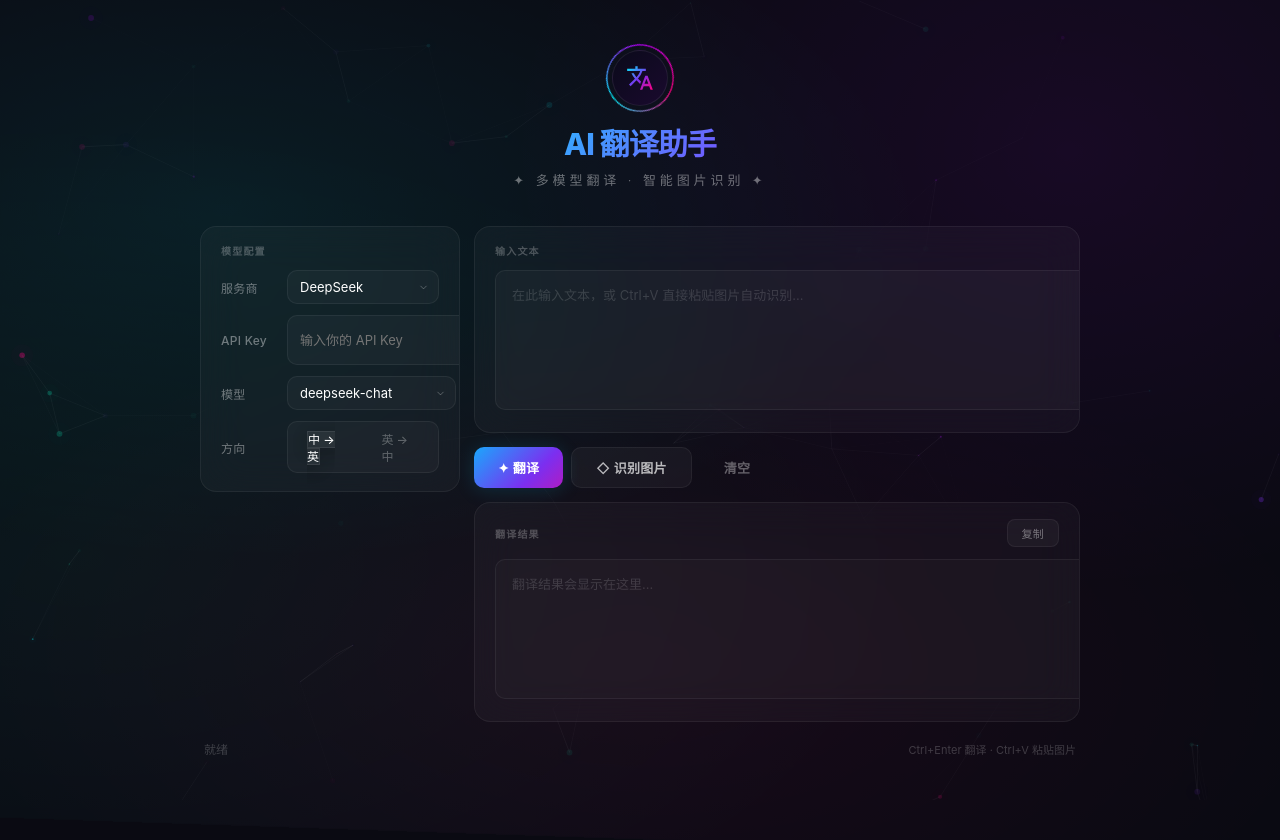
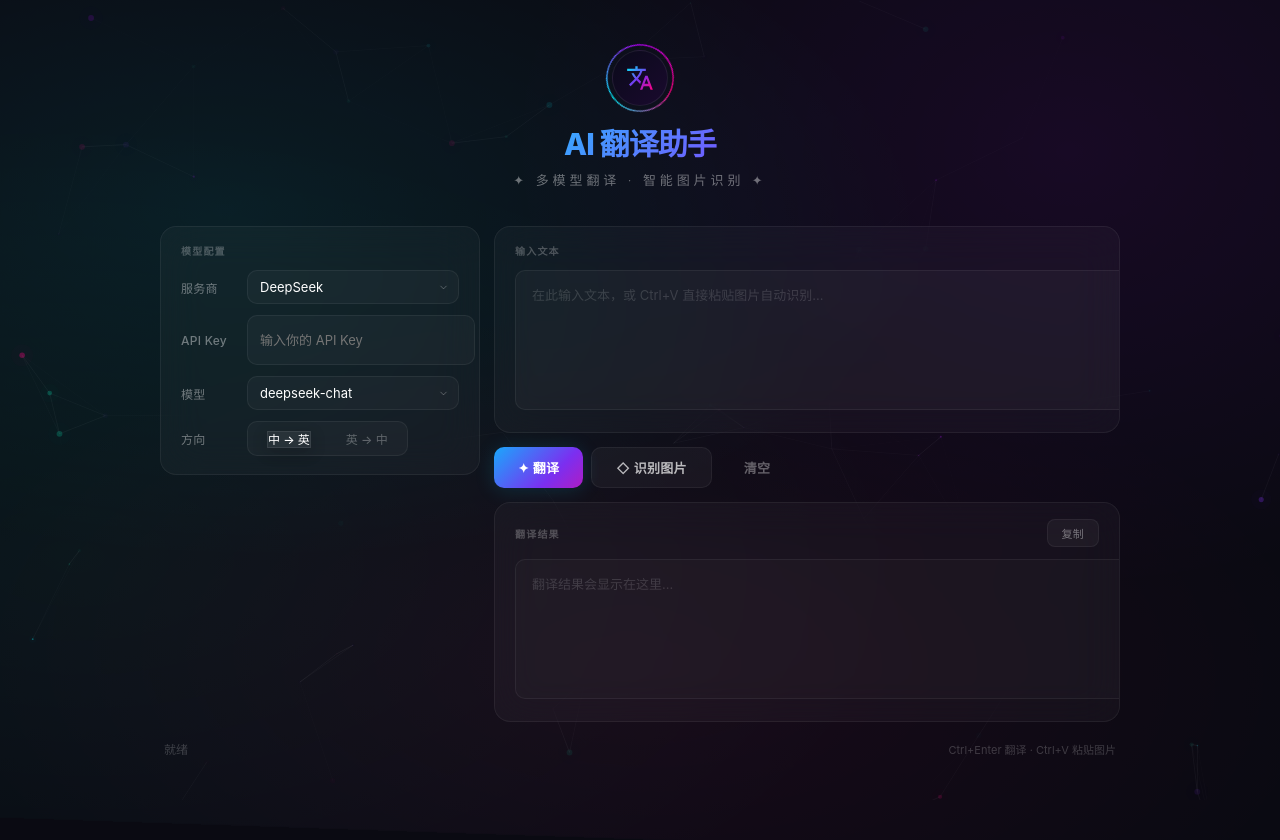
Before and after one commit to myuey/Translate-tool, a Flask app: page / in a window 1280 px wide. Run offline with Flask 3, Linux system fonts and the light colour scheme.

Commit message:
style: 加宽左侧配置栏（260px→320px）和整体容器（880px→960px）
解决模型配置卡片内表单元素拥挤的问题，让 select/input 有更多
横向空间。

```diff
--- a/static/css/style.css
+++ b/static/css/style.css
@@ -52,7 +52,7 @@
 /* ── 容器 ── */
 .container {
   width: 100%;
-  max-width: 880px;
+  max-width: 960px;
   position: relative;
   z-index: 1;
 }
@@ -60,7 +60,7 @@
 /* ── 双栏布局 ── */
 .main-grid {
   display: grid;
-  grid-template-columns: 260px 1fr;
+  grid-template-columns: 320px 1fr;
   gap: 14px;
   align-items: start;
 }
```
